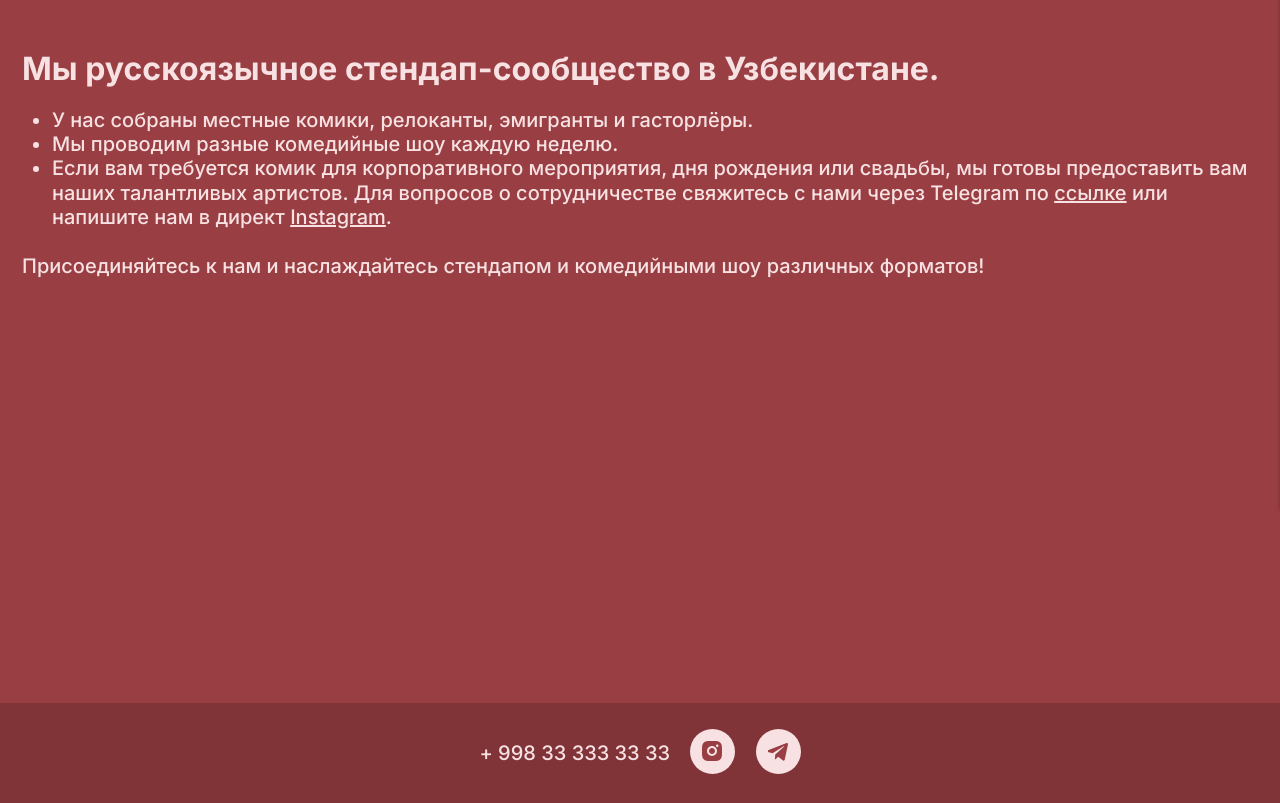
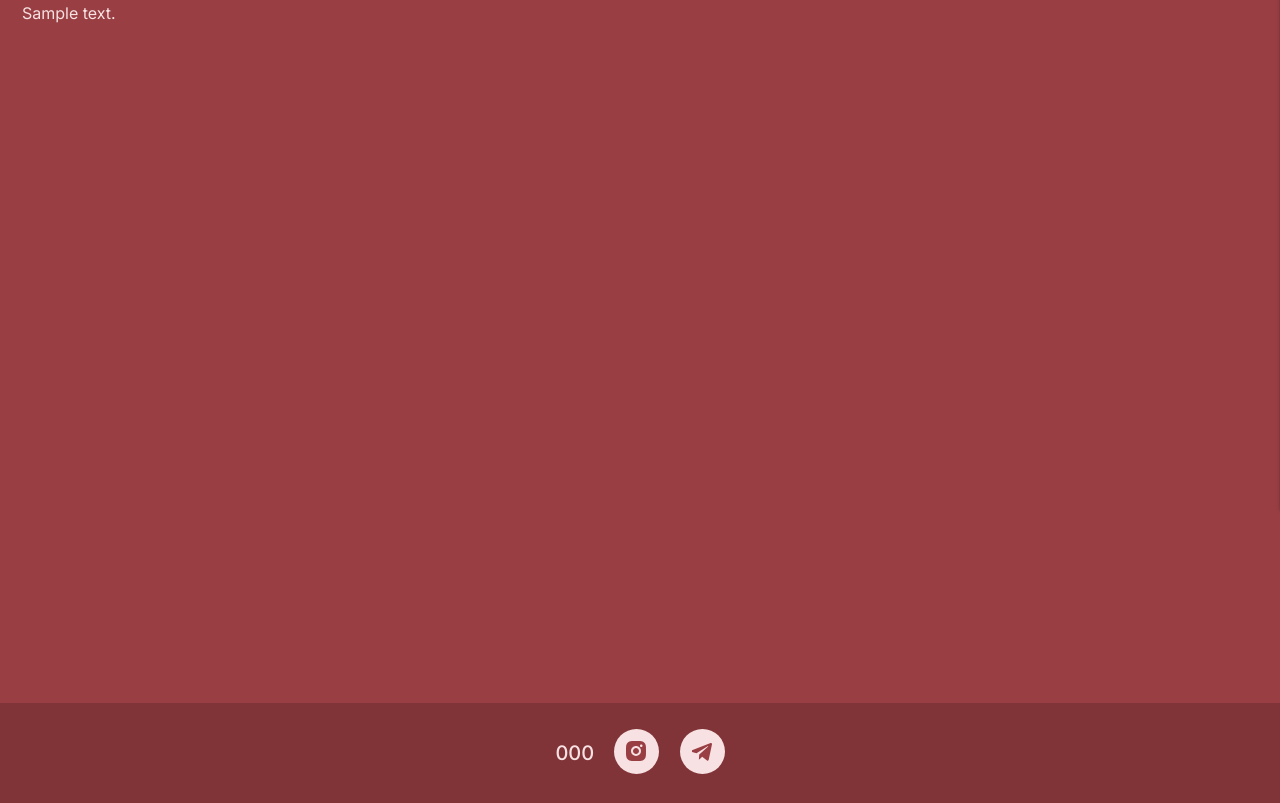
Before and after one commit to coreforgeit/standupuz, a Django app: page /about/ in a window 1280 px wide. Shown: the part 351-1154 px from the top of the page. Run offline with Django 5.2, Linux system fonts and the light colour scheme; tables that the repository leaves empty hold one stand-in row (values such as "Sample post"); parts of the project's set-up code (start-up, migrations or seed data) failed here and were passed over.

Commit message:
param django

```diff
--- a/standupuz_web/static/site/css/style.css
+++ b/standupuz_web/static/site/css/style.css
@@ -132,11 +132,13 @@ body {
     display: flex;
     flex-direction: column;
     min-height: 100vh;
+    /* margin-bottom: 200px; */
 }
 .about {
     color: var(--text1);
     flex: 1;
     display: flex;
+    margin-bottom: 200px;
 }
 .about-h3 {
     font-weight: 700;
--- a/standupuz_web/templates/Index_about.html
+++ b/standupuz_web/templates/Index_about.html
@@ -38,7 +38,7 @@
                                     src="../static/site/img/Menu.svg" alt="menu"></i></a>
                     </div>
                     <div class="header_right_phone phone">
-                        <a href="tel:+998333333333">+ 998 33 333 33 33</a>
+                        <a href="tel:{{ phone }}">{{ phone }}</a>
                     </div>
                     <div class="header_right_contacts">
                         <a href="https://instagram.com/standup.uz"><img src="../static/site/img/Instagram.svg" alt=""></a>
@@ -53,14 +53,14 @@
 
         <section class="about">
             <div class="conteiner">
-                <h3 class="about-h3">Мы русскоязычное стендап-сообщество в Узбекистане. </h3>
-                    <ul class="about-ul">
-                        <li>У нас собраны местные комики, релоканты, эмигранты и гасторлёры. </li>
-                        <li>Мы проводим разные комедийные шоу каждую неделю. </li>
-                        <li>Если вам требуется комик для корпоративного мероприятия, дня рождения или свадьбы, мы готовы предоставить вам наших талантливых артистов. Для вопросов о сотрудничестве свяжитесь с нами через Telegram по <a class="aLinkLi" href="https://t.me/StandUp_UZB">ссылке</a> или напишите нам в директ <a class="aLinkLi" href="https://instagram.com/standup.uz">Instagram</a>.</li>
-                    </ul>
-                    <p class="about-p">Присоединяйтесь к нам и наслаждайтесь стендапом и комедийными шоу различных форматов!
-                    </p>
+                <div>{{ text|safe }}</div>
+                <!-- <h3 class="about-h3">Мы русскоязычное стендап-сообщество в Узбекистане. </h3>
+                <ul class="about-ul">
+                    <li>У нас собраны местные комики, релоканты, эмигранты и гасторлёры. </li>
+                    <li>Мы проводим разные комедийные шоу каждую неделю. </li>
+                    <li>Если вам требуется комик для корпоративного мероприятия, дня рождения или свадьбы, мы готовы предоставить вам наших талантливых артистов. Для вопросов о сотрудничестве свяжитесь с нами через Telegram по <a class="aLinkLi" href="https://t.me/StandUp_UZB">ссылке</a> или напишите нам в директ <a class="aLinkLi" href="https://instagram.com/standup.uz">Instagram</a>.</li>
+                </ul>
+                <p class="about-p">Присоединяйтесь к нам и наслаждайтесь стендапом и комедийными шоу различных форматов!</p> -->
             </div>
         </section>
 
@@ -68,7 +68,7 @@
             <div class="conteiner">
                 <div class="footer_flex">
                     <div class="phone">
-                        <a href="tel:+998333333333">+ 998 33 333 33 33</a>
+                        <a href="tel:{{ phone }}">{{ phone }}</a>
                     </div>
                     <div class="header_right_contacts">
                         <a href="https://instagram.com/standup.uz"><img src="../static/site/img/Instagram.svg" alt=""></a>
--- a/standupuz_web/templates/index_affiche.html
+++ b/standupuz_web/templates/index_affiche.html
@@ -38,7 +38,7 @@
                         <a href="#" data-target="slide-out" class="sidenav-trigger"><i class="material-icons"><img src="../static/site/img/Menu.svg" alt="menu"></i></a>
                     </div>
                     <div class="header_right_phone phone">
-                        <a href="tel:+998333333333">+ 998 33 333 33 33</a>
+                        <a href="tel:{{ phone }}">{{ phone }}</a>
                     </div>
                     <div class="header_right_contacts">
                         <a href="https://instagram.com/standup.uz" target="_blank"><img src="../static/site/img/Instagram.svg" alt=""></a>
@@ -59,7 +59,7 @@
         <div class="conteiner">
             <div class="footer_flex">
                 <div class="phone">
-                    <a href="tel:+998333333333">+ 998 33 333 33 33</a>
+                    <a href="tel:{{ phone }}">{{ phone }}</a>
                 </div>
                 <div class="header_right_contacts">
                     <a href="https://instagram.com/standup.uz" target="_blank"><img src="../static/site/img/Instagram.svg" alt=""></a>
```
Also changed, not shown: standupuz_web/static/site/js/main_mob.js (+8 -8 lines), standupuz_web/templates/index_affiche_mob.html (+5 -2 lines), standupuz_web/static/site/img/btn_mob_copy_notActive.svg (added), 5 other files.
